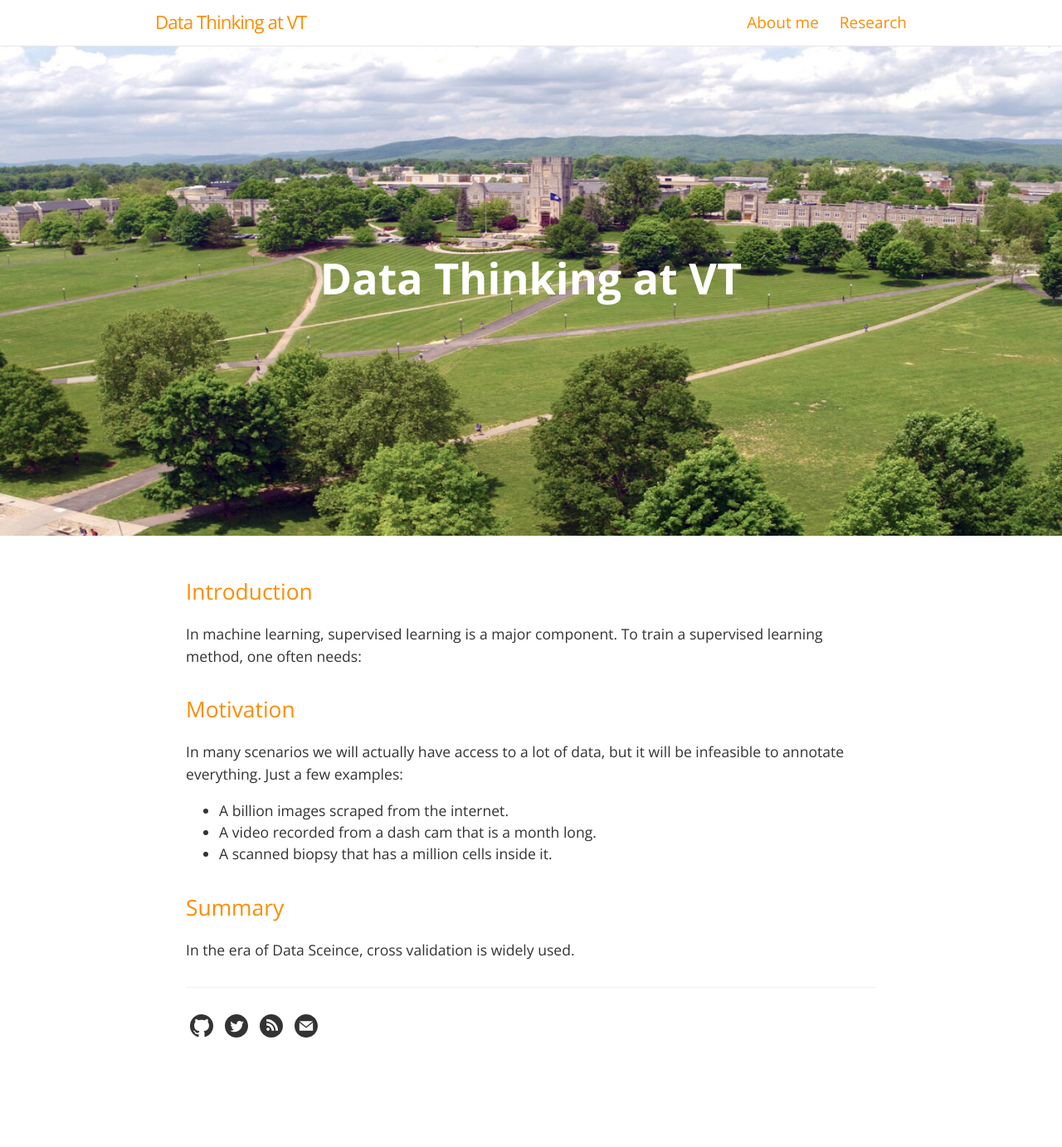
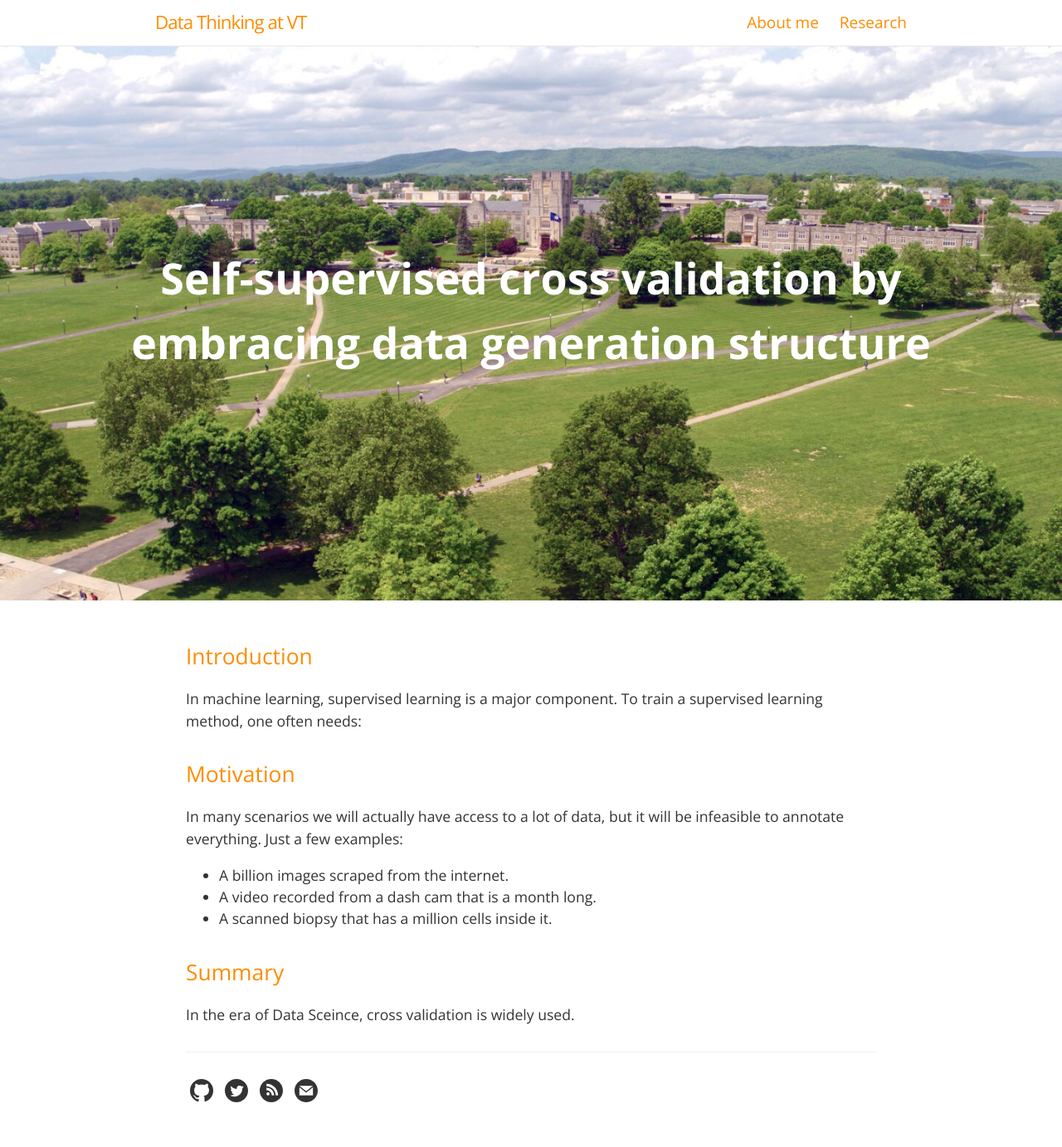
Before and after one commit to xwdeng80/blog, a Jekyll site: the page built from _posts/2022-03-10-supervised-cross-validation.md, in a window 1280 px wide. Shown: the whole page at 83% size. Built offline with Jekyll 4.4.1, drawn with Linux system fonts in a browser that asks for light colours; our own code applies the rules of GitHub Pages for plain Markdown files; before the commit the page ends 1305 px from its top, so only the background shows below that.

Commit message:
Update 2022-03-10-supervised-cross-validation.md

```diff
--- a/_posts/2022-03-10-supervised-cross-validation.md
+++ b/_posts/2022-03-10-supervised-cross-validation.md
@@ -1,5 +1,5 @@
 ---
-layout: post:
+layout: post
 title:  "Self-supervised cross validation by embracing data generation structure"
 date:   2022-03-10 22:10:33 +0200
 permalink: activelearning
```
